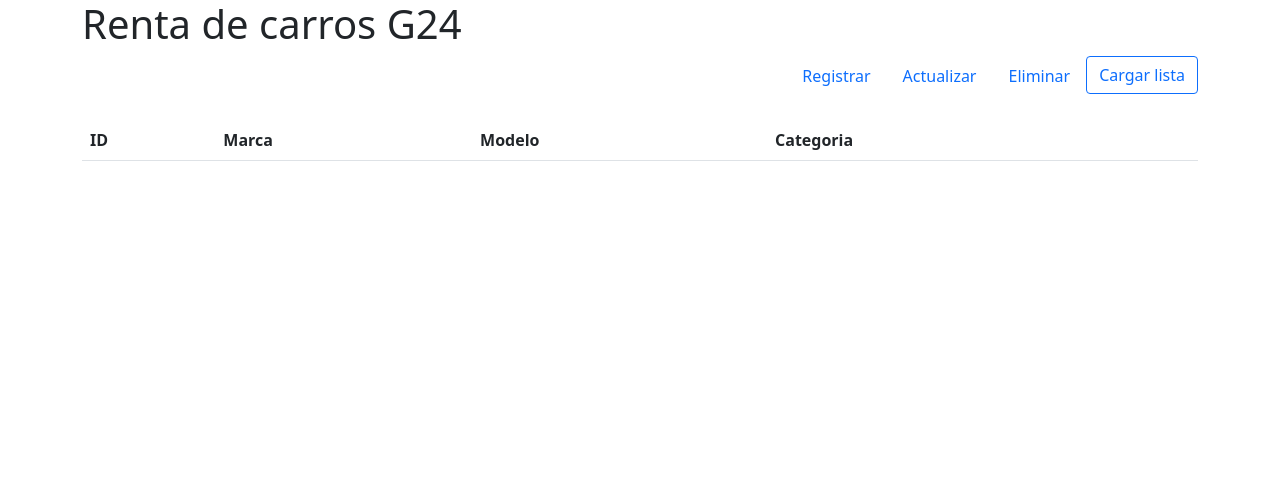
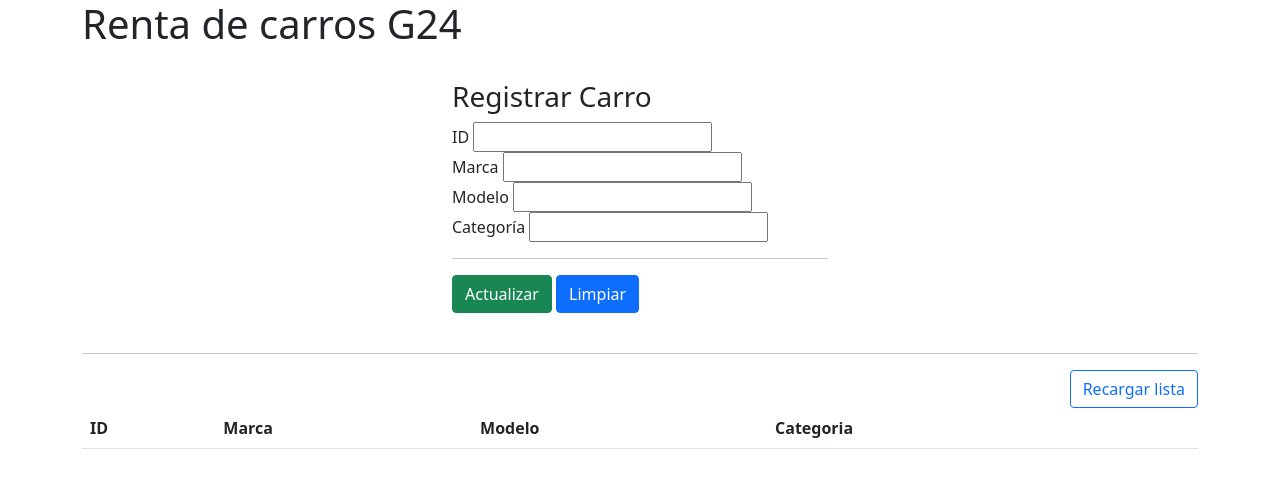
Before and after one commit to juanrodriguez11mt/front-end, a plain HTML site: page index.html in a window 1280 px wide. Drawn offline with nearby package versions, Linux system fonts and the light colour scheme; no server answers.

Commit message:
Crud vehículos

```diff
--- a/index.html
+++ b/index.html
@@ -16,22 +16,46 @@
             <!-- Content here -->
             <h1>Renta de carros G24</h1>
 
+            <br>
+
+            <div class="container" style="width: 400px;">
+                <h3>Registrar Carro</h3>
+                <form id="car-form">
+                    <div>
+                        <label>ID</label>
+                        <input id="car-id" type="number"/>
+                    </div>
+                    <div>
+                        <label>Marca</label>
+                        <input id="car-brand" type="text"/>
+                    </div>
+                    <div>
+                        <label>Modelo</label>
+                        <input id="car-model" type="number"/>
+                    </div>
+                    <div>
+                        <label>Categoría</label>
+                        <input id="car-category" type="number"/>
+                    </div>
+
+                    <hr>
+
+                    <div class="mx-aut">
+                        <button type="button" class="btn btn-success" onclick="registrar()">Actualizar</button>
+                        <button type="button" class="btn btn-primary" onclick="limpiarFormulario()">Limpiar</button>
+                    </div>
+                </form>
+            </div>
+
+            <br>
+
+            <hr>
+
             <nav class="nav justify-content-end">
                 <li class="nav-item">
-                    <a class="nav-link" href="registrar.html">Registrar</a>
-                </li>
-                <li class="nav-item">
-                    <a class="nav-link" href="actualizar.html">Actualizar</a>
-                </li>
-                <li class="nav-item">
-                    <a class="nav-link" href="#">Eliminar</a>
-                </li>
-                <li class="nav-item">
-                    <button type="button" class="btn btn-outline-primary" onclick="cargarLista()">Cargar lista</button>
+                    <button type="button" class="btn btn-outline-primary" onclick="cargarLista()">Recargar lista</button>
                 </li>
             </nav>
-
-            <br>
 
             <table class="table" id="cars-table">
                 <thead>
@@ -55,5 +79,6 @@
     <script src="https://ajax.googleapis.com/ajax/libs/jquery/3.5.1/jquery.min.js"></script>
     <script src="https://cdn.jsdelivr.net/npm/bootstrap@5.1.1/dist/js/bootstrap.bundle.min.js" integrity="sha384-/bQdsTh/da6pkI1MST/rWKFNjaCP5gBSY4sEBT38Q/9RBh9AH40zEOg7Hlq2THRZ" crossorigin="anonymous"></script>
     <script src="js/operaciones.js"></script>
+    <script>cargarLista()</script>
 
 </html>
--- a/js/operaciones.js
+++ b/js/operaciones.js
@@ -92,7 +92,17 @@ function obtenerParametroId() {
     return undefined;
 };
 
+function limpiarFormulario() {
+    $("#car-id").val("");
+    $("#car-brand").val("");
+    $("#car-model").val("");
+    $("#car-category").val("");
+}
+
 function actualizar() {
+    $('#car-brand').prop("disabled", true)
+    $('#car-model').prop("disabled", true)
+    $('#car-category').prop("disabled", true)
     var body = {
         id: $("#car-id").val(),
         brand: $("#car-brand").val(),
@@ -108,15 +118,68 @@ function actualizar() {
 
         success : function(response, status) {
             alert('Datos actualizados');
-            $('#car-brand').prop("disabled", true)
-            $('#car-model').prop("disabled", true)
-            $('#car-category').prop("disabled", true)
         },
         error : function(xhr, status) {
             console.log('ha sucedido un problema');
         },
         complete : function(xhr, status) {
-            $('#mensaje').empty();
+            console.log('Petición realizada');
+            $('#car-brand').prop("disabled", false)
+            $('#car-model').prop("disabled", false)
+            $('#car-category').prop("disabled", false)
+        }
+    });
+}
+
+function eliminar() {
+    if (confirm("¿Está seguro de eliminar el registro?")) {
+        var body = {
+            id: $("#car-id").val()
+        }
+
+        $.ajax({
+            url : ruta,
+            data : JSON.stringify(body),
+            type : 'DELETE',
+            contentType: 'application/json',
+
+            success : function(response, status) {
+                alert('Registro eliminado');
+                $('#car-form').css("display", "none");
+                $('#mensaje').text("No hay registro disponible");
+            },
+            error : function(xhr, status) {
+                console.log('ha sucedido un problema');
+            },
+            complete : function(xhr, status) {
+                console.log('Petición realizada');
+            }
+        });
+    }
+}
+
+function registrar() {
+    var body = {
+        id: $("#car-id").val(),
+        brand: $("#car-brand").val(),
+        model: $("#car-model").val(),
+        category_id: $("#car-category").val(),
+    }
+
+    $.ajax({
+        url : ruta,
+        data : JSON.stringify(body),
+        type : 'POST',
+        contentType: 'application/json',
+
+        success : function(response, status) {
+            alert('Registro exitoso');
+            listaCarros();
+        },
+        error : function(xhr, status) {
+            console.log('ha sucedido un problema');
+        },
+        complete : function(xhr, status) {
             console.log('Petición realizada');
         }
     });
```
Also changed, not shown: detalle.html (+2 -0 lines).
